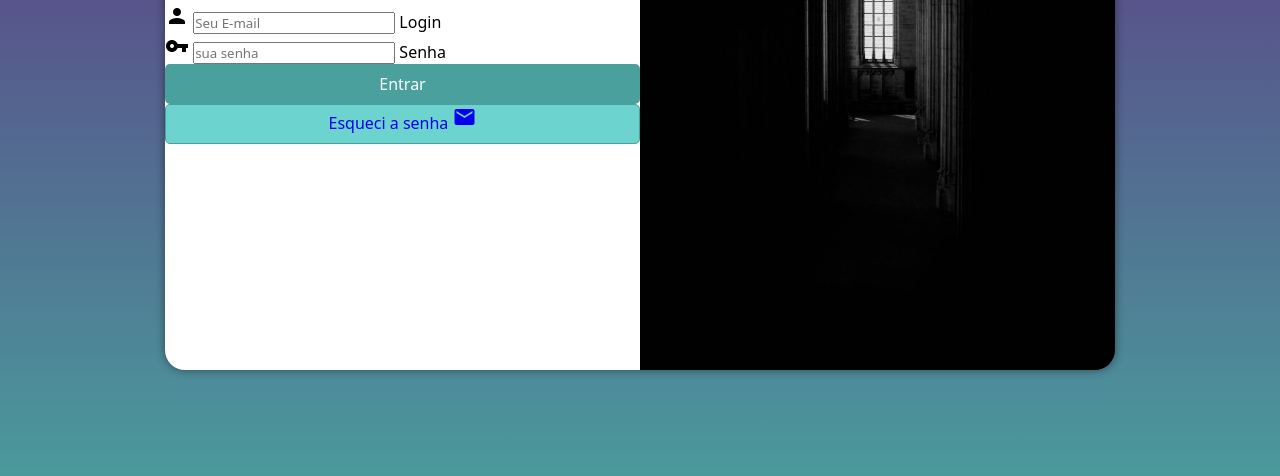
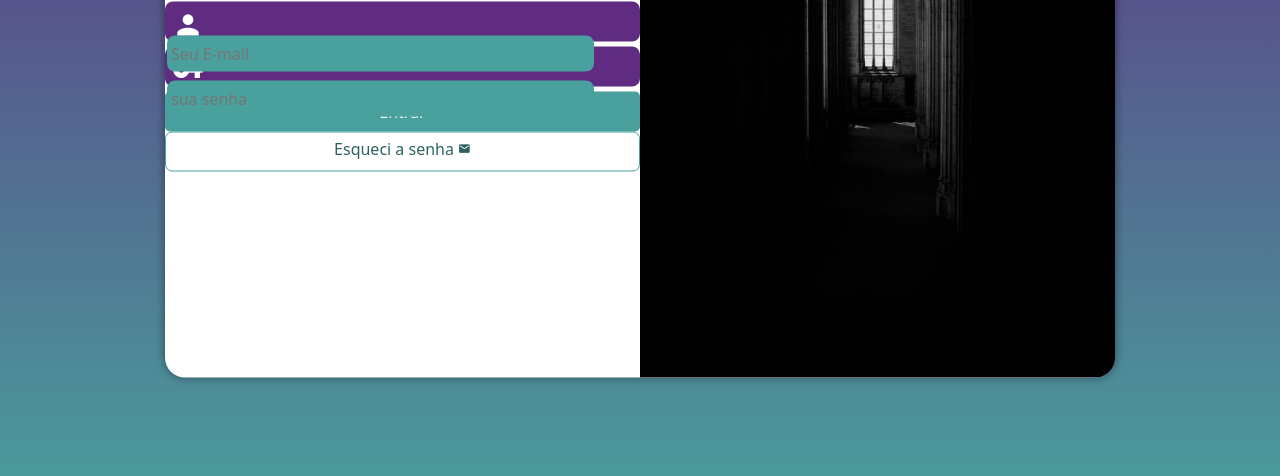
Before and after one commit to AllyssonBorgess/projeto-login, a plain HTML site: page index.html in a window 1280 px wide. Shown: the part 280-756 px from the top of the page. Drawn offline with Linux system fonts and the light colour scheme.

Commit message:
att projeto login

```diff
--- a/estilos/style.css
+++ b/estilos/style.css
@@ -34,7 +34,7 @@ section#login {
 
     background-color: white;
     width: 250px;
-    height: 500px;
+    height: 515px;
     border-radius: 20px;
     box-shadow: 0px 0px 10px rgba(0, 0, 0, 0.450);
 
@@ -65,6 +65,40 @@ div#formulario > p {
     font-size: 0.8em;
 }
 
+form >div.campo {
+    background-color: #5f2c82;
+    border: 2px solid #5f2c82;
+    display: block;
+    width: 100%;
+    height: 40px;
+    border-radius: 8px;
+    margin: 5px 0px;
+}
+
+div.campo > label {
+    display: none;
+}
+
+div.campo > i {
+    color: white;
+    /*background-color: black;*/
+    font-size: 2em;
+    width: 40px;
+    padding: 5px;
+}
+
+div.campo > input {
+    background-color: #49a09d;
+    font-size: 1em;
+    width: calc(100% - 44px);
+    height: 100%;
+    transform: translateY(-10px);
+    border: 0px;
+    border-radius: 8px;
+    padding: 4px;
+
+}
+
 form > input[type=submit] {
     display: block;
     font-size: 1em;
@@ -87,9 +121,19 @@ form > a.botao {
     font-size: 1em;
     width: 100%;
     height: 40px;
-    background-color: #6cd3cf;
-
+    padding-top: 5px;
+    background-color: white;
+    color: #2d6462;
     border: 1px solid #49a09d;
-    border-radius: 5px;
+    border-radius: 7px;
     text-decoration: none;
 }
+
+form > a.botao:hover {
+    background-color: #6cd3cf;
+}
+
+form > a.botao > i {
+    font-size: 0.8em;
+
+}
```
